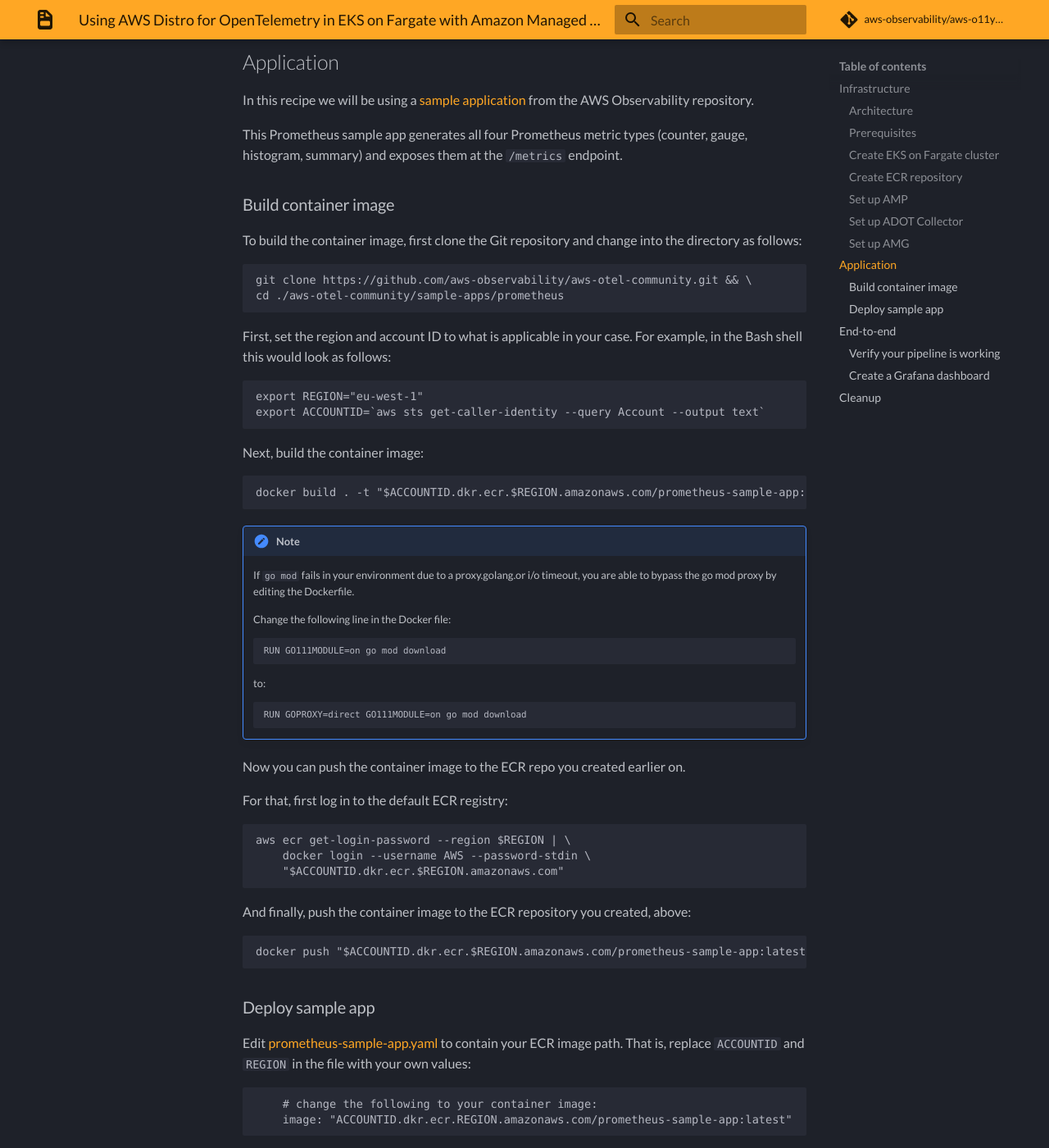
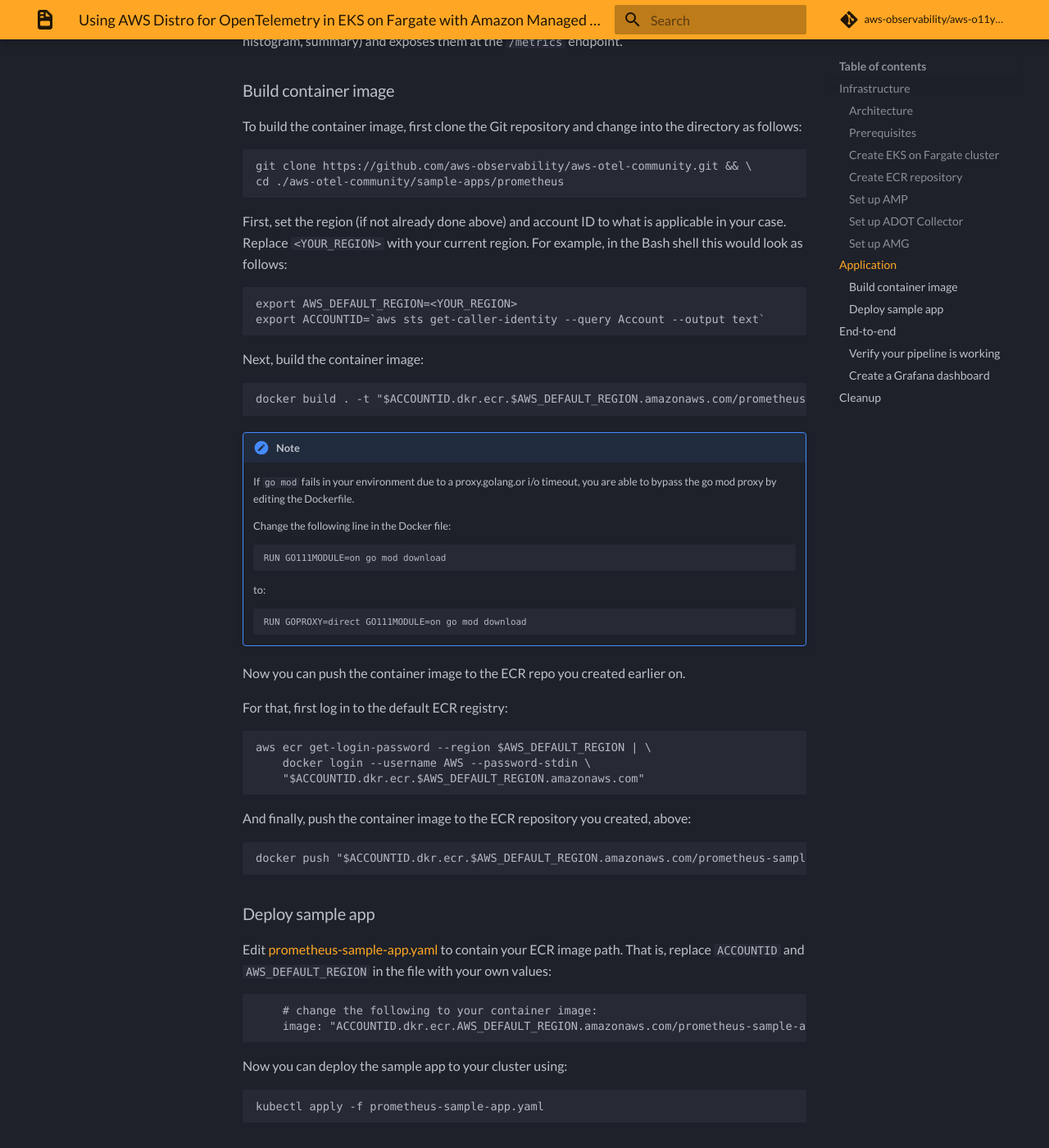
Before and after one commit to aws-observability/aws-o11y-recipes, an MkDocs documentation site: the page built from docs/recipes/fargate-eks-metrics-go-adot-ampamg.md, in a window 1280 px wide and 1400 px high, scrolled down 4337 px. Shown: the whole window at 82% size. Built offline with MkDocs 1.6.1 and Material for MkDocs 9.7.7, drawn with Linux system fonts in a browser that asks for light colours; some web fonts are replaced; comment, search, counter and statistics services are not loaded; some of the changed text lies outside the part shown.

Commit message:
removed step 3 of ADOT setup and removed extra region environment variable

````diff
--- a/docs/recipes/fargate-eks-metrics-go-adot-ampamg.md
+++ b/docs/recipes/fargate-eks-metrics-go-adot-ampamg.md
@@ -130,14 +130,6 @@
     Make sure that `YOUR_ENDPOINT` is in fact the remote write URL, that is,
     the URL should end in `/api/v1/remote_write`.
 
-3\. Finally replace your `<YOUR_ACCOUNT_ID>`  with your current account ID.
-
-The following command will return the account ID for the current session:
-
-```
-aws sts get-caller-identity --query Account --output text
-```
-
 After creating deployment file we can now apply this to our cluster by using the following command:
 
 ```
@@ -176,18 +168,19 @@
 cd ./aws-otel-community/sample-apps/prometheus
 ```
 
-First, set the region and account ID to what is applicable in your case. For
+First, set the region (if not already done above) and account ID to what is applicable in your case.
+Replace `<YOUR_REGION>` with your current region. For
 example, in the Bash shell this would look as follows:
 
 ```
-export REGION="eu-west-1"
+export AWS_DEFAULT_REGION=<YOUR_REGION>
 export ACCOUNTID=`aws sts get-caller-identity --query Account --output text`
 ```
 
 Next, build the container image:
 
 ```
-docker build . -t "$ACCOUNTID.dkr.ecr.$REGION.amazonaws.com/prometheus-sample-app:latest"
+docker build . -t "$ACCOUNTID.dkr.ecr.$AWS_DEFAULT_REGION.amazonaws.com/prometheus-sample-app:latest"
 ```
 
 !!! note
@@ -208,26 +201,26 @@
 For that, first log in to the default ECR registry:
 
 ```
-aws ecr get-login-password --region $REGION | \
+aws ecr get-login-password --region $AWS_DEFAULT_REGION | \
     docker login --username AWS --password-stdin \
-    "$ACCOUNTID.dkr.ecr.$REGION.amazonaws.com"
+    "$ACCOUNTID.dkr.ecr.$AWS_DEFAULT_REGION.amazonaws.com"
 ```
 
 And finally, push the container image to the ECR repository you created, above:
 
 ```
-docker push "$ACCOUNTID.dkr.ecr.$REGION.amazonaws.com/prometheus-sample-app:latest"
+docker push "$ACCOUNTID.dkr.ecr.$AWS_DEFAULT_REGION.amazonaws.com/prometheus-sample-app:latest"
 ```
 
 ### Deploy sample app
 
 Edit [prometheus-sample-app.yaml](./fargate-eks-metrics-go-adot-ampamg/prometheus-sample-app.yaml)
-to contain your ECR image path. That is, replace `ACCOUNTID` and `REGION` in the
+to contain your ECR image path. That is, replace `ACCOUNTID` and `AWS_DEFAULT_REGION` in the
 file with your own values:
 
 ```
     # change the following to your container image:
-    image: "ACCOUNTID.dkr.ecr.REGION.amazonaws.com/prometheus-sample-app:latest"
+    image: "ACCOUNTID.dkr.ecr.AWS_DEFAULT_REGION.amazonaws.com/prometheus-sample-app:latest"
 ```
 
 Now you can deploy the sample app to your cluster using:
@@ -285,7 +278,7 @@
 
     ```
     $ awscurl --service="aps" \
-            --region="$REGION" "https://$AMP_ENDPOINT/api/v1/query?query=adot_test_gauge0"
+            --region="$AWS_DEFAULT_REGION" "https://$AMP_ENDPOINT/api/v1/query?query=adot_test_gauge0"
     {"status":"success","data":{"resultType":"vector","result":[{"metric":{"__name__":"adot_test_gauge0"},"value":[1606512592.493,"16.87214000011479"]}]}}
     ```
 
````
